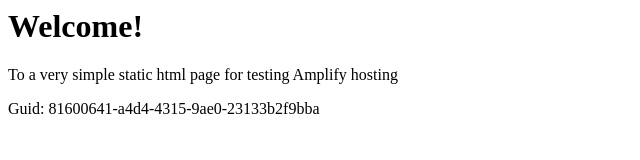
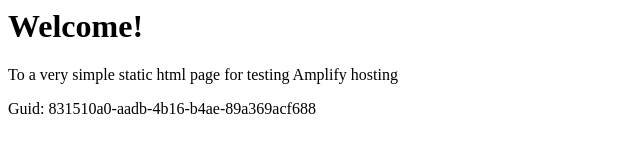
Before and after one commit to aws-aemilia-cmh/Github-PR-Commit-Integration-Test-DoNotTouch-GithubWebhookPreviewCanaryTest-v1-prod-us-east-2, a website: page src/index.html in a window 1280 px wide. Shown: the full height of the page, 0-640 px from the left. Drawn offline with Linux system fonts and the light colour scheme.

Commit message:
commit from integ tests

```diff
--- a/src/index.html
+++ b/src/index.html
@@ -12,6 +12,6 @@
 <body>
     <h1>Welcome!</h1>
     <p>To a very simple static html page for testing Amplify hosting</p>
-    <p>Guid: 81600641-a4d4-4315-9ae0-23133b2f9bba</p></body>
+    <p>Guid: 831510a0-aadb-4b16-b4ae-89a369acf688</p></body>
 
 </html>
```
